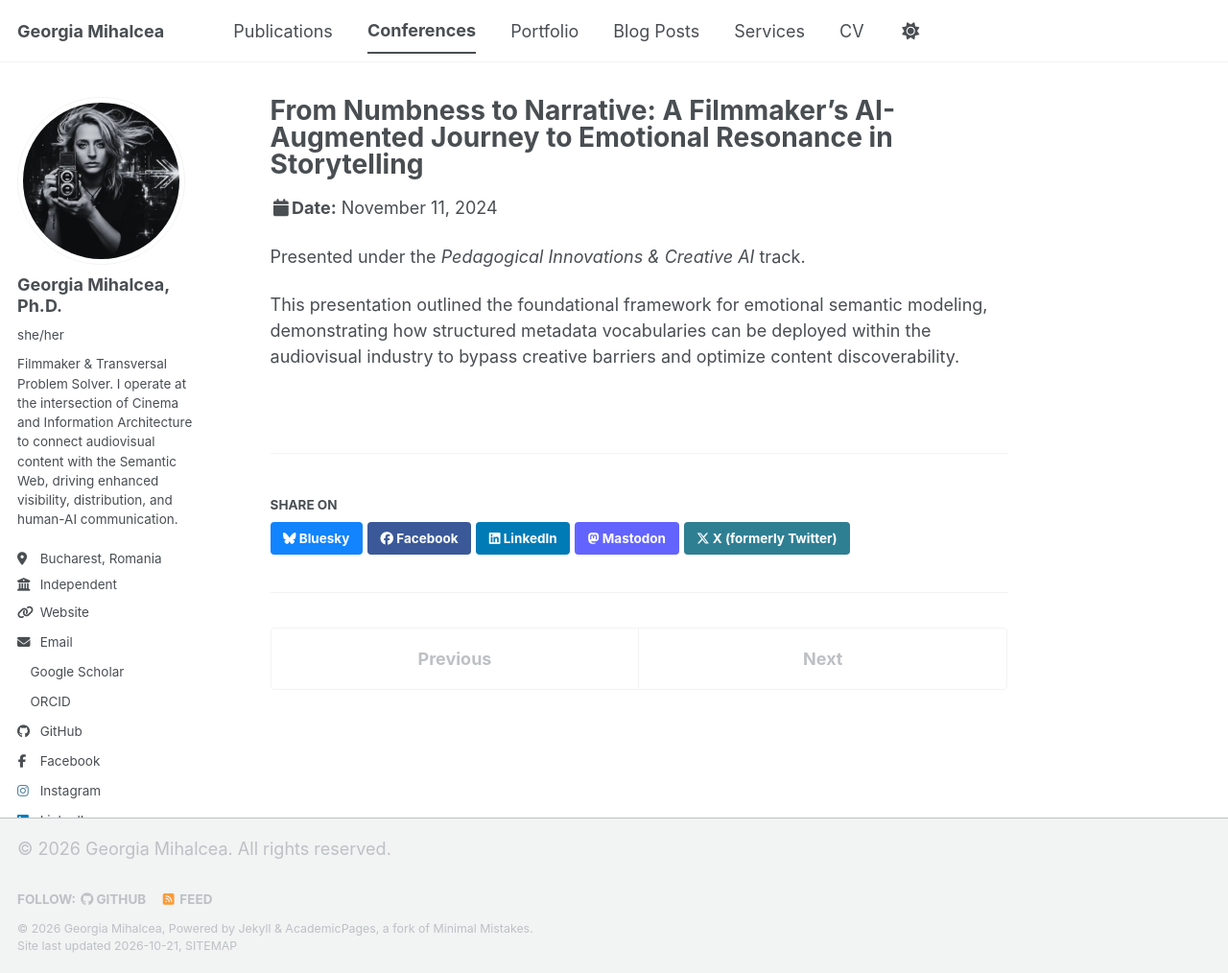
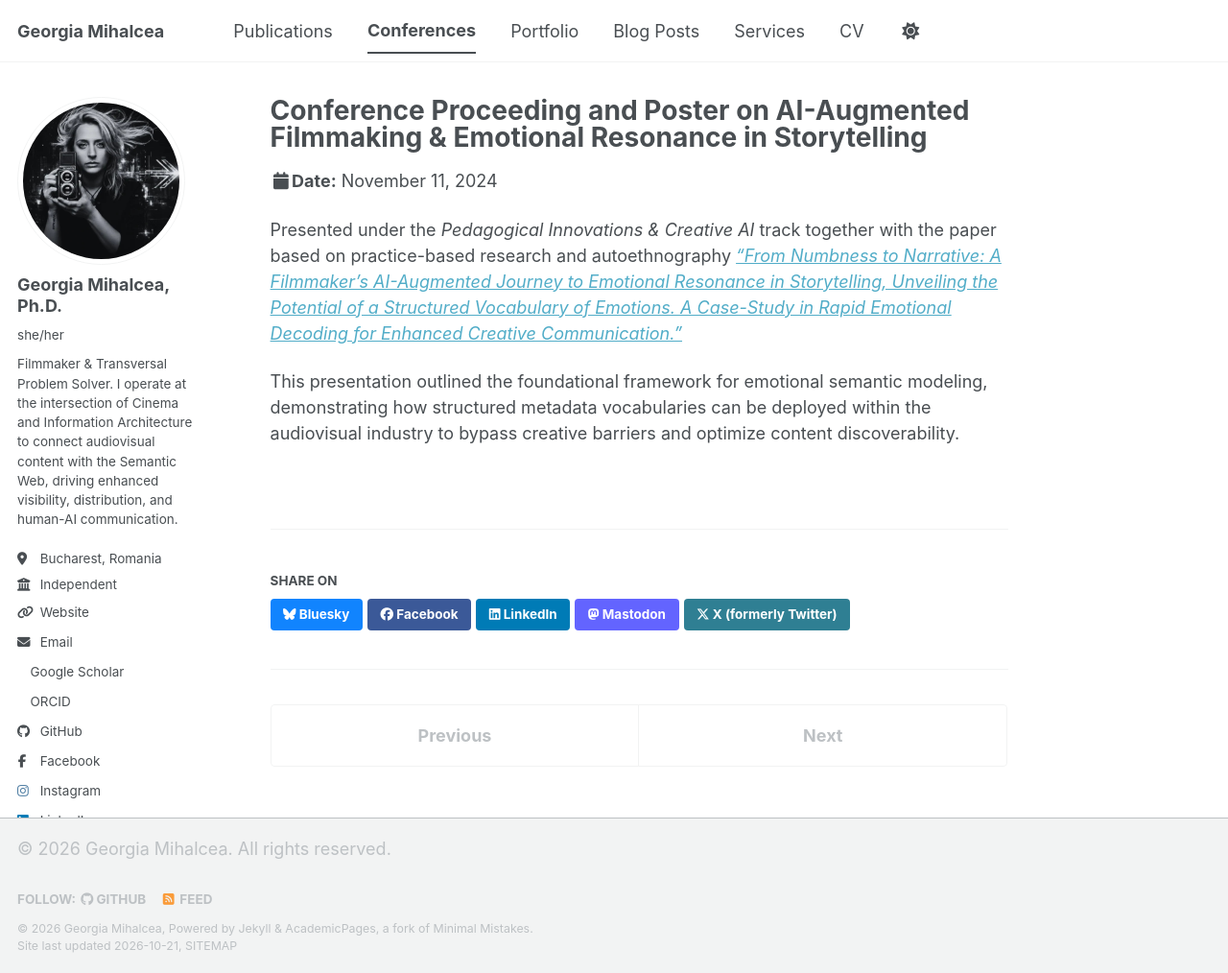
Before and after one commit to GeorgiaMihalcea/georgiamihalcea.github.io, a Jekyll site: the page built from _talks/2024-11-11-iceri-conference.md, in a window 1280 px wide and 1014 px high. Shown: the whole window at 96% size. Built offline with Jekyll 4.4.1, drawn with Linux system fonts in a browser that asks for light colours; a style sheet for code colours, icons or effects is not loaded.

Commit message:
Revise conference talk title and description
Updated the title and added details about the presentation and related paper.

```diff
--- a/_talks/2024-11-11-iceri-conference.md
+++ b/_talks/2024-11-11-iceri-conference.md
@@ -1,5 +1,5 @@
 ---
-title: "From Numbness to Narrative: A Filmmaker's AI-Augmented Journey to Emotional Resonance in Storytelling"
+title: "Conference Proceeding and Poster on AI-Augmented Filmmaking & Emotional Resonance in Storytelling"
 collection: talks
 type: "Talk"
 permalink: /talks/2024-11-11-iceri-conference
@@ -8,6 +8,6 @@ date: 2024-11-11
 location: "Seville, Spain"
 ---
 
-Presented under the *Pedagogical Innovations & Creative AI* track.
+Presented under the *Pedagogical Innovations & Creative AI* track together with the paper based on practice-based research and autoethnography [*"From Numbness to Narrative: A Filmmaker’s AI-Augmented Journey to Emotional Resonance in Storytelling, Unveiling the Potential of a Structured Vocabulary of Emotions. A Case-Study in Rapid Emotional Decoding for Enhanced Creative Communication."*](https://georgiamihalcea.github.io/publication/2024-11-11-iceri-paper)
 
 This presentation outlined the foundational framework for emotional semantic modeling, demonstrating how structured metadata vocabularies can be deployed within the audiovisual industry to bypass creative barriers and optimize content discoverability.
```
